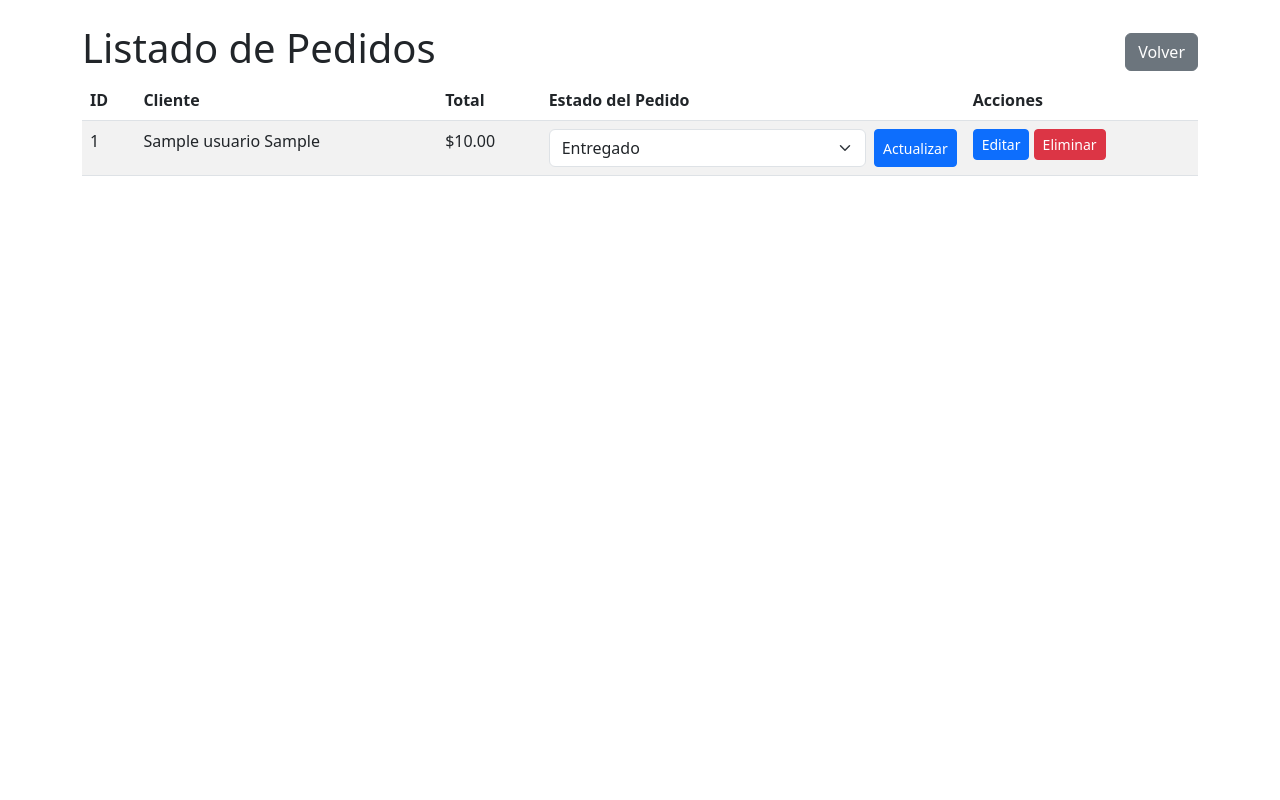
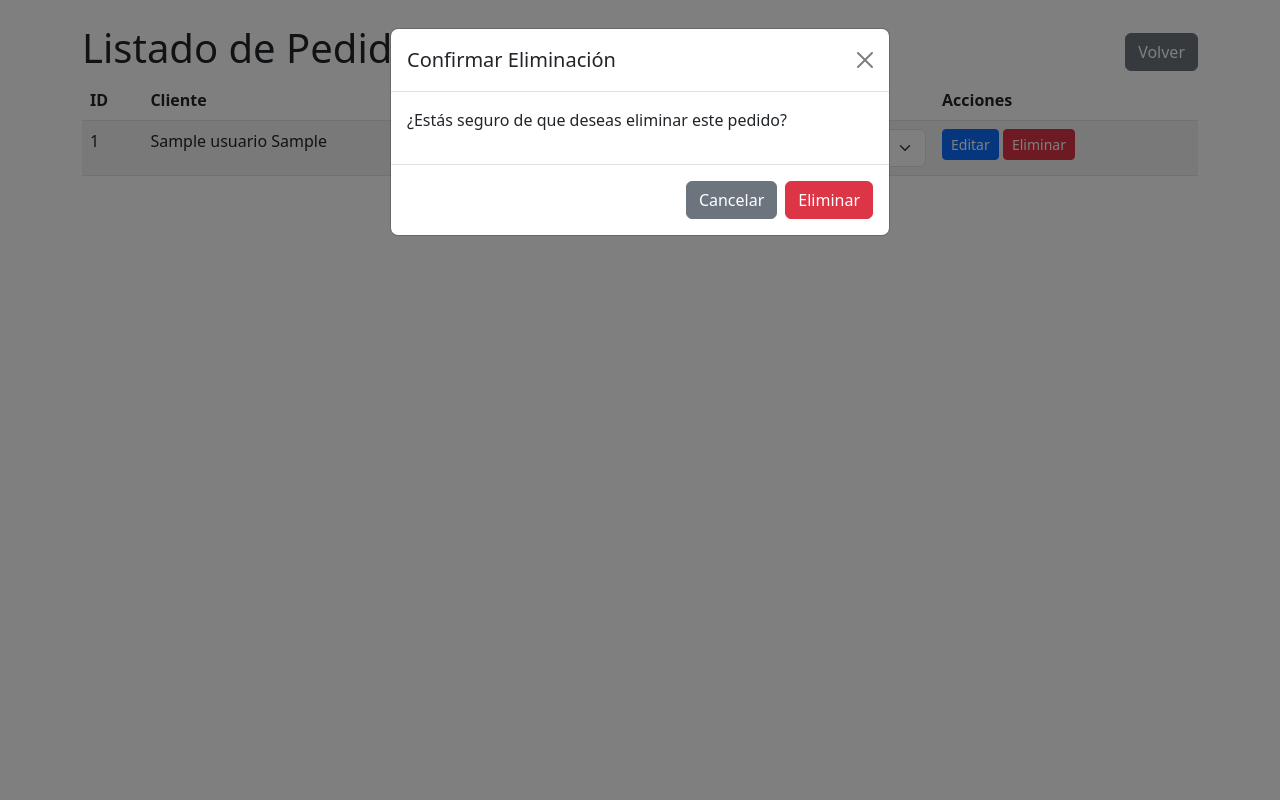
Before and after one commit to feliger27/ProyectoTIS, a PHP site: page /xampp/listar.php in a window 1280 px wide, after a click on "Eliminar". Run offline with PHP 8.4, Linux system fonts and the light colour scheme; the visitor is signed in with stand-in values (Sample User, id 1); tables that the repository leaves empty or names only in its code hold one stand-in row (values such as "Sample post"); some libraries are stand-ins or nearby versions.

Commit message:
Notificaciones y estados

```diff
--- a/funciones/notificar_usuario/enviar_notificacion_compra.php
+++ b/funciones/notificar_usuario/enviar_notificacion_compra.php
@@ -72,7 +72,33 @@ function enviarCorreoNotificacion($id_pedido, $estado_pedido, $correo)
 
         // Configurar contenido del correo
         $mail->isHTML(true);
+
         $mail->Subject = 'Resumen y Seguimiento de Pedido';
+        // Definir el HTML para los estados del pedido
+        $estados_html = "
+        <div style='display: flex; justify-content: space-between; align-items: center; margin: 20px 0;'>
+            <div style='flex: 1; text-align: center; padding: 10px; font-weight: " . ($estado_pedido === 'en_preparacion' ? "bold" : "normal") . ";
+                        background-color: " . ($estado_pedido === 'en_preparacion' ? "#ffc107" : "#f9f9f9") . ";
+                        color: " . ($estado_pedido === 'en_preparacion' ? "#fff" : "#555") . ";
+                        border: 1px solid #ddd; border-radius: 5px; margin: 0 5px;'>
+                En Preparación
+            </div>
+            <div style='flex: 1; text-align: center; padding: 10px; font-weight: " . ($estado_pedido === 'en_reparto' ? "bold" : "normal") . ";
+                        background-color: " . ($estado_pedido === 'en_reparto' ? "#007bff" : "#f9f9f9") . ";
+                        color: " . ($estado_pedido === 'en_reparto' ? "#fff" : "#555") . ";
+                        border: 1px solid #ddd; border-radius: 5px; margin: 0 5px;'>
+                En Reparto
+            </div>
+            <div style='flex: 1; text-align: center; padding: 10px; font-weight: " . ($estado_pedido === 'entregado' ? "bold" : "normal") . ";
+                        background-color: " . ($estado_pedido === 'entregado' ? "#28a745" : "#f9f9f9") . ";
+                        color: " . ($estado_pedido === 'entregado' ? "#fff" : "#555") . ";
+                        border: 1px solid #ddd; border-radius: 5px; margin: 0 5px;'>
+                Entregado
+            </div>
+        </div>";
+
+
+
         $mail->Body = "
         <!DOCTYPE html>
         <html lang='es'>
@@ -105,10 +131,9 @@ function enviarCorreoNotificacion($id_pedido, $estado_pedido, $correo)
                 <tr>
                     <td style='padding: 20px; border-bottom: 1px solid #dddddd;'>
                         <h4 style='color: #007bff; margin: 0;'>Seguimiento del Pedido</h4>
-                        <p>Revisa aquí el estado de tu pedido:</p>
-                        <a href='https://hamburgeeks.com/seguimiento' style='color: #ffc107; text-decoration: none;'>https://hamburgeeks.com/seguimiento</a>
+                        <p>Estado de tu pedido:</p>
+                        {$estados_html}
                         <p><strong>Fecha del Pedido:</strong> {$fecha_pedido}</p>
-                        <p><strong>Estado Actual:</strong> {$estado_actual_legible}</p>
                     </td>
                 </tr>
                 <tr>
@@ -133,6 +158,10 @@ function enviarCorreoNotificacion($id_pedido, $estado_pedido, $correo)
         </body>
         </html>";
 
+
+
+
+
         $mail->send();
         return "<div class='alert alert-success'>Notificación enviada exitosamente a $correo.</div>";
     } catch (Exception $e) {
--- a/mantenedores/pedidos/listar.php
+++ b/mantenedores/pedidos/listar.php
@@ -75,7 +75,7 @@ $result = $conexion->query($sql);
 
     <div class="d-flex justify-content-between align-items-center">
         <h1>Listado de Pedidos</h1>
-        <button class="btn btn-secondary" onclick="window.location.href='../../index/index.php'">Volver</button>
+        <button class="btn btn-secondary" onclick="window.location.href='../../index/index-mantenedores.php'">Volver</button>
     </div>
     <table class="table table-striped">
         <thead>
@@ -95,14 +95,13 @@ $result = $conexion->query($sql);
                         <td><?php echo $row['nombre_usuario'] . ' ' . $row['apellido_usuario']; ?></td>
                         <td><?php echo '$' . number_format($row['total'], 2); ?></td>
                         <td>
-                            <form method="POST" class="d-flex">
+                            <form method="POST" action="" class="estado-form">
                                 <input type="hidden" name="id_pedido" value="<?php echo $row['id_pedido']; ?>">
-                                <select name="estado_pedido" id="estado_<?php echo $row['id_pedido']; ?>" class="form-select me-2">
+                                <select name="estado_pedido" id="estado_<?php echo $row['id_pedido']; ?>" class="form-select me-2 estado-select">
                                     <option value="en_preparacion" <?php if ($row['estado_pedido'] == 'en_preparacion') echo 'selected'; ?>>En preparación</option>
                                     <option value="en_reparto" <?php if ($row['estado_pedido'] == 'en_reparto') echo 'selected'; ?>>En reparto</option>
                                     <option value="entregado" <?php if ($row['estado_pedido'] == 'entregado') echo 'selected'; ?>>Entregado</option>
                                 </select>
-                                <button type="submit" class="btn btn-primary btn-sm">Actualizar</button>
                             </form>
                         </td>
                         <td>
@@ -118,8 +117,51 @@ $result = $conexion->query($sql);
             <?php endif; ?>
         </tbody>
     </table>
+<!-- Modal para Confirmar Eliminación -->
+<div class="modal fade" id="eliminarModal" tabindex="-1" aria-labelledby="eliminarModalLabel" aria-hidden="true">
+    <div class="modal-dialog">
+        <div class="modal-content">
+            <form id="formEliminar" method="POST" action="eliminar.php">
+                <div class="modal-header">
+                    <h5 class="modal-title" id="eliminarModalLabel">Confirmar Eliminación</h5>
+                    <button type="button" class="btn-close" data-bs-dismiss="modal" aria-label="Close"></button>
+                </div>
+                <div class="modal-body">
+                    <p>¿Estás seguro de que deseas eliminar este pedido?</p>
+                    <input type="hidden" name="id_pedido" id="idPedidoEliminar">
+                </div>
+                <div class="modal-footer">
+                    <button type="button" class="btn btn-secondary" data-bs-dismiss="modal">Cancelar</button>
+                    <button type="submit" class="btn btn-danger">Eliminar</button>
+                </div>
+            </form>
+        </div>
+    </div>
+</div>
+
+
 </div>
 
 <script src="https://cdn.jsdelivr.net/npm/bootstrap@5.3.0/dist/js/bootstrap.bundle.min.js"></script>
+<script src="https://code.jquery.com/jquery-3.6.0.min.js"></script>
+<script>
+    $(document).ready(function () {
+        $('.estado-select').change(function () {
+            $(this).closest('form').submit(); // Enviar el formulario automáticamente al cambiar de estado
+        });
+    });
+</script>
+
+<script>
+    $(document).ready(function () {
+        $('#eliminarModal').on('show.bs.modal', function (event) {
+            var button = $(event.relatedTarget); // Botón que activó el modal
+            var idPedido = button.data('id'); // Extraer el ID del pedido del atributo data-id
+            var modal = $(this);
+            modal.find('#idPedidoEliminar').val(idPedido); // Configurar el valor en el input oculto
+        });
+    });
+</script>
+
 </body>
 </html>
```
Also changed, not shown: mantenedores/pedidos/editar.php (+23 -16 lines), mantenedores/pedidos/eliminar.php (+30 -55 lines).
